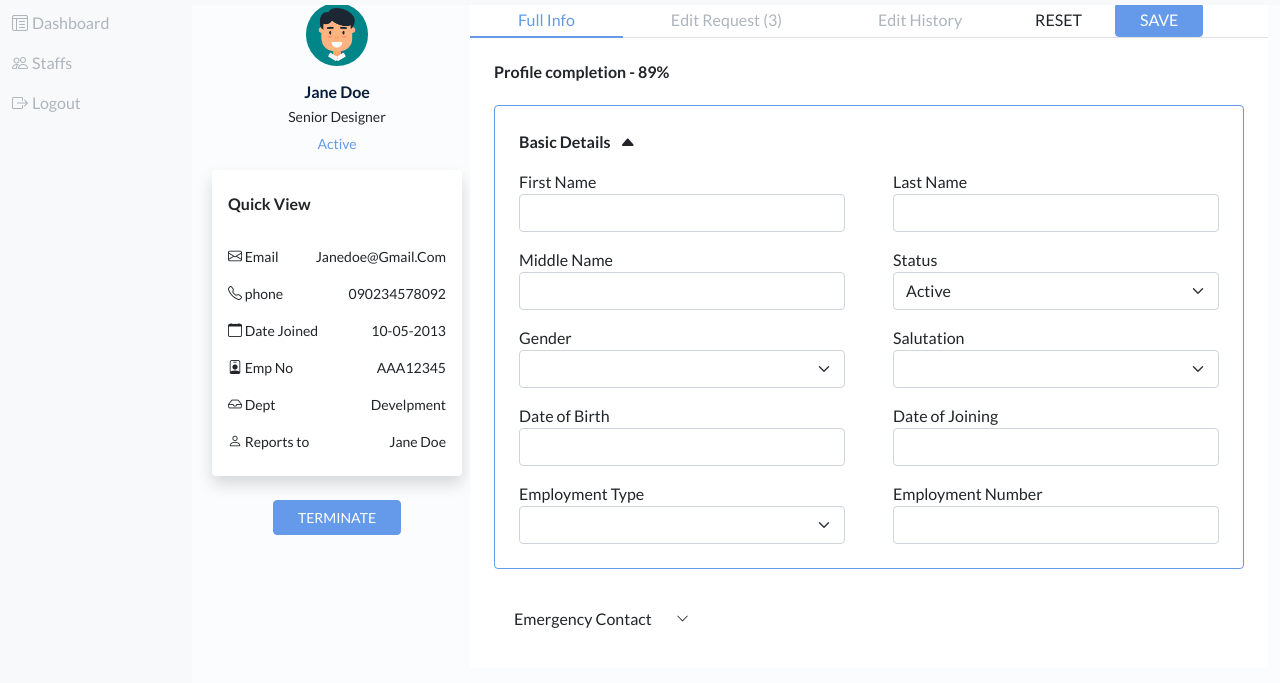
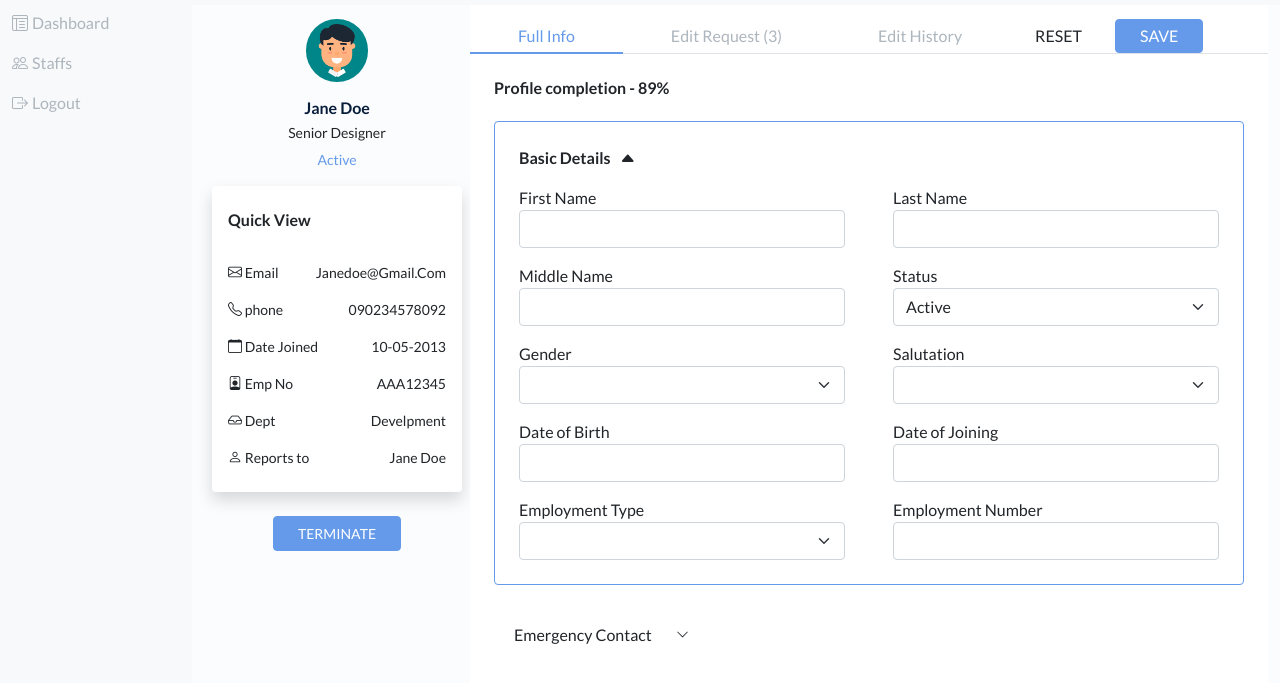
Before and after one commit to schoolite/HRJourney, a plain HTML site: page staff-profile.html in a window 1280 px wide. Shown: the part 71-754 px from the top of the page. Drawn offline with nearby package versions, Linux system fonts and the light colour scheme.

Commit message:
Little fixes

```diff
--- a/scss/layouts/_aside.scss
+++ b/scss/layouts/_aside.scss
@@ -2,7 +2,7 @@ header{
     position: fixed;
     top:0;
     width: 100%;
-    z-index: 9999;
+    z-index: 10;
 }
 .sidebar {
     position: fixed;
--- a/staff-profile.html
+++ b/staff-profile.html
@@ -70,7 +70,7 @@
         <div class="container-fluid">
           <div class="row gx-0">
                <div class="px-2 col-sm-12 col-md-12 col-lg-3">
-                    <div class="profile-card">
+                    <div class="profile-card pt-3">
                          <div class="profile-card-body text-center text-capitalize">
                               <img src="images/download.png" class="rounded-pill mx-auto d-block w-25" alt="...">
                               <h4 class="card-title mt-3 fs-6 fw-bold">jane doe</h4>
@@ -120,16 +120,16 @@
                     </div>
                     <button class="btn btn-primary text-uppercase profile-text text-white px-4 mx-auto my-4">terminate</button>
                </div>
-               <div class="col-sm-12 col-md-12 col-lg-9 bg-white">
+               <div class="col-sm-12 col-md-12 col-lg-9 bg-white pt-3">
                     <div class="container-fluid">
                          <nav>
                               <div class="nav nav-tabs" id="nav-tab" role="tablist">
-                                <button class="nav-link active py-1" id="nav-full-tab" data-bs-toggle="tab" data-bs-target="#nav-full" type="button" role="tab" aria-controls="nav-full" aria-selected="true">Full Info</button>
-                                <button class="nav-link py-1" id="nav-edit-request-tab" data-bs-toggle="tab" data-bs-target="#nav-edit-request" type="button" role="tab" aria-controls="nav-edit-request" aria-selected="false">Edit Request (3)</button>
-                                <button class="nav-link py-1" id="nav-edit-history-tab" data-bs-toggle="tab" data-bs-target="#nav-edit-history" type="button" role="tab" aria-controls="nav-edit-history" aria-selected="false">Edit History</button>
+                                   <button class="nav-link active py-1" id="nav-full-tab" data-bs-toggle="tab" data-bs-target="#nav-full" type="button" role="tab" aria-controls="nav-full" aria-selected="true">Full Info</button>
+                                   <button class="nav-link py-1" id="nav-edit-request-tab" data-bs-toggle="tab" data-bs-target="#nav-edit-request" type="button" role="tab" aria-controls="nav-edit-request" aria-selected="false">Edit Request (3)</button>
+                                   <button class="nav-link py-1" id="nav-edit-history-tab" data-bs-toggle="tab" data-bs-target="#nav-edit-history" type="button" role="tab" aria-controls="nav-edit-history" aria-selected="false">Edit History</button>
 
-                                  <button type="button" class="btn bg-white text-uppercase d-inline-block px-4 py-1 me-2">Reset</button>
-                                  <button class="btn btn-primary text-uppercase text-white px-4 py-1">Save</button>
+                                   <button type="button" class="btn bg-white text-uppercase d-inline-block px-4 py-1 me-2">Reset</button>
+                                   <button class="btn btn-primary text-uppercase text-white px-4 py-1">Save</button>
                               </div>
                          </nav>
                          <div class="px-4 tab-content" id="nav-tabContent">
```
Also changed, not shown: css/style.css.
